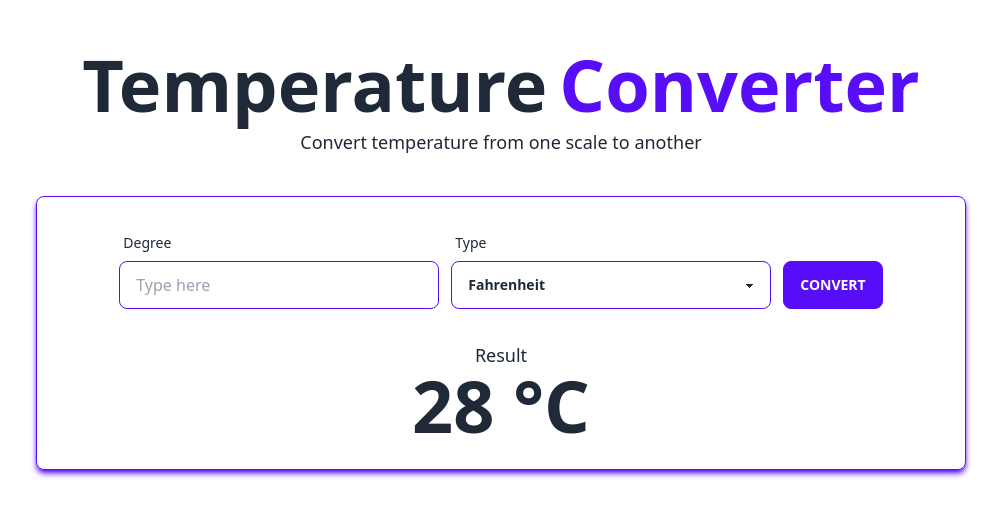
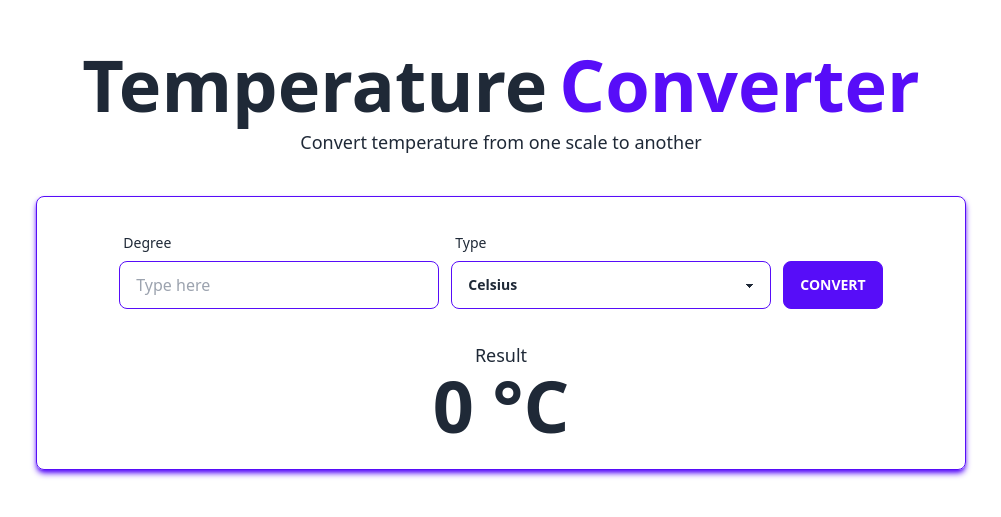
Before and after one commit to talalOthman/Temperature-Converter, a Vue app: page / in a window 1280 px wide. Shown: the part 141-658 px from the top of the page, without its empty margins (139-1140 px from the left). Built offline with nearby package versions, Linux system fonts and the light colour scheme.

Commit message:
-Added basic logic for each components

```diff
--- a/src/components/Result.vue
+++ b/src/components/Result.vue
@@ -1,10 +1,13 @@
 <script setup>
+import { ref } from 'vue'
 
+const result = ref(0)
+const sign = ref('C')
 </script>
 
 <template>
     <div class="flex flex-col justify-center items-center">
         <span class="text-md md:text-lg">Result</span>
-        <span class="text-5xl md:text-7xl font-bold">28 °C</span>
+        <span class="text-5xl md:text-7xl font-bold">{{ result }} °{{ sign }}</span>
     </div>
 </template>
--- a/src/components/Select.vue
+++ b/src/components/Select.vue
@@ -1,5 +1,7 @@
 <script setup>
+import { ref } from 'vue'
 
+const type = ref('Celsius')
 </script>
 
 <template>
@@ -7,9 +9,9 @@
         <label class="label">
             <span class="label-text">Type</span>
         </label>
-        <select class="select select-bordered select-primary">
-            <option selected>Fahrenheit</option>
+        <select class="select select-bordered select-primary" v-model="type">
             <option>Celsius</option>
+            <option>Fahrenheit</option>
             <option>Kelvin</option>
         </select>
     </div>
--- a/src/components/Text.vue
+++ b/src/components/Text.vue
@@ -1,5 +1,7 @@
 <script setup>
+import { ref } from 'vue'
 
+const degree = ref()
 </script>
 
 <template>
@@ -7,6 +9,6 @@
         <label class="label">
             <span class="label-text">Degree</span>
         </label>
-        <input type="text" placeholder="Type here" class="input input-bordered input-primary w-full max-w-xs" />
+        <input v-model="degree" type="text" placeholder="Type here" class="input input-bordered input-primary w-full max-w-xs" />
     </div>
 </template>
```
